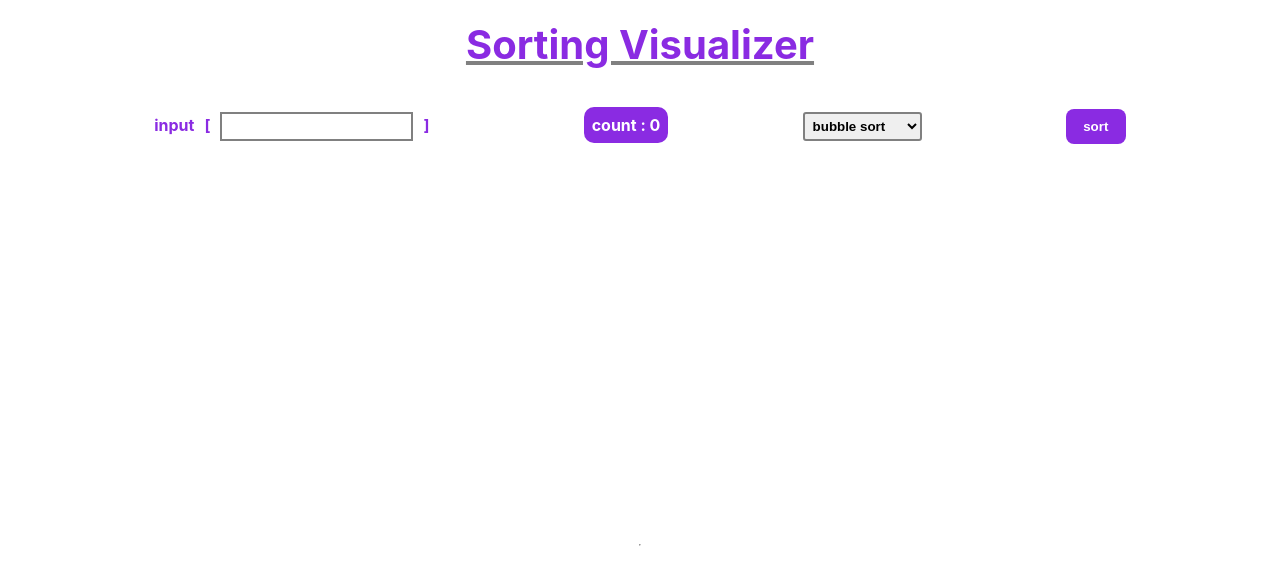
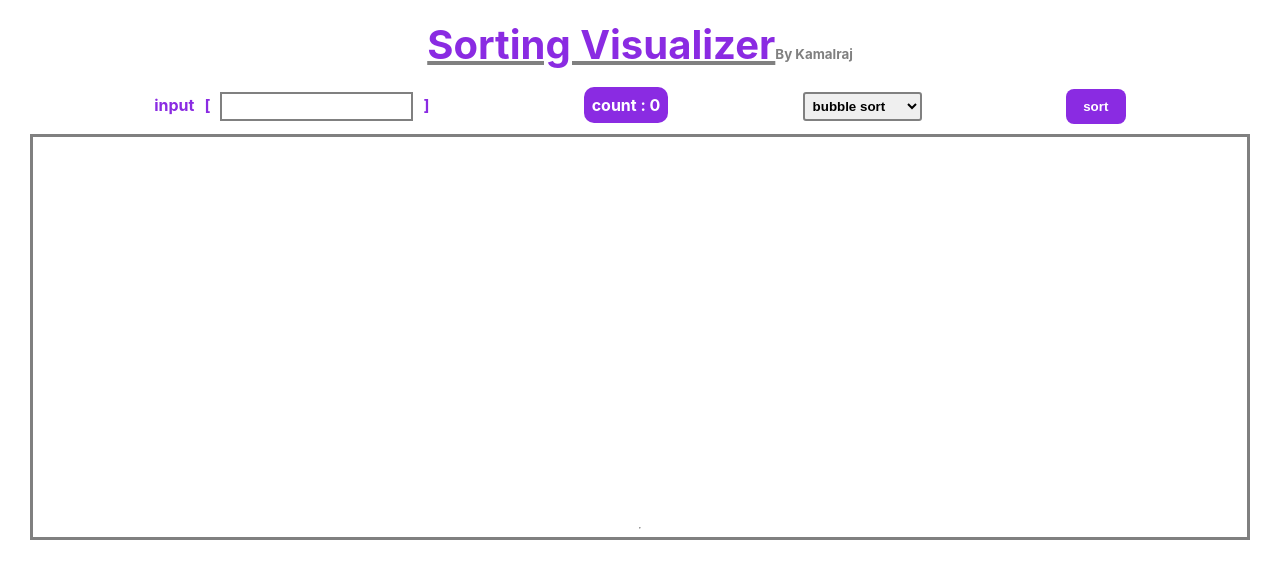
Before and after one commit to kamalraj-ten/sorting-visualizer, a React (Create React App) app: page / in a window 1280 px wide. Shown: the top 584 px of the page. Built offline with nearby package versions, Linux system fonts and the light colour scheme.

Commit message:
added name

```diff
--- a/src/App.js
+++ b/src/App.js
@@ -7,6 +7,7 @@ import BubbleSort from "./sorting_algorithms/BubbleSort";
 import Graph from "./components/Graph";
 import SelectionSort from "./sorting_algorithms/SelectionSort";
 import InsertionSort from "./sorting_algorithms/InsertionSort";
+import Navbar from "./components/Navbar";
 
 class App extends Component {
   state = {
@@ -259,7 +260,7 @@ class App extends Component {
   render() {
     return (
       <div className="main-container">
-        <Text class="mt-20 mb-10 logo" text="Sorting Visualizer" />
+        <Navbar />
         <div className="entry-container">
           <TextInput
             input={this.state.input}
--- a/src/components/Bar.jsx
+++ b/src/components/Bar.jsx
@@ -7,7 +7,7 @@ const Bar = (props) => {
     backgroundColor: props.color,
     borderRadius: "4px",
   };
-  return <div style={styles}></div>;
+  return <div className="bar" style={styles}></div>;
 };
 
 export default Bar;
--- /dev/null
+++ b/src/components/Navbar.jsx
@@ -0,0 +1,18 @@
+import Text from "./Text";
+
+const Navbar = () => {
+  return (
+    <nav>
+      <center>
+        <Text
+          class="mt-20 mb-10 logo"
+          text="Sorting Visualizer"
+          sideText="By Kamalraj"
+        />
+        <small>By Kamalraj</small>
+      </center>
+    </nav>
+  );
+};
+
+export default Navbar;
--- a/src/index.css
+++ b/src/index.css
@@ -15,7 +15,9 @@ code {
   font-family: source-code-pro, Menlo, Monaco, Consolas, "Courier New",
     monospace;
 }
-
+small {
+  color: gray;
+}
 .ml-10 {
   margin-left: 10px;
 }
@@ -120,12 +122,14 @@ select:focus {
   justify-content: flex-end;
   align-items: center;
   flex-direction: column;
+  border: grey 3px solid;
 }
 .explainer {
   background-color: blueviolet;
   color: white;
   padding: 5px;
   border-radius: 4px;
+  z-index: 2;
 }
 .graph {
   display: flex;
@@ -133,3 +137,6 @@ select:focus {
   flex-direction: column;
   padding: 10px;
 }
+.bar {
+  transition: 0.3s height ease-in;
+}
```
